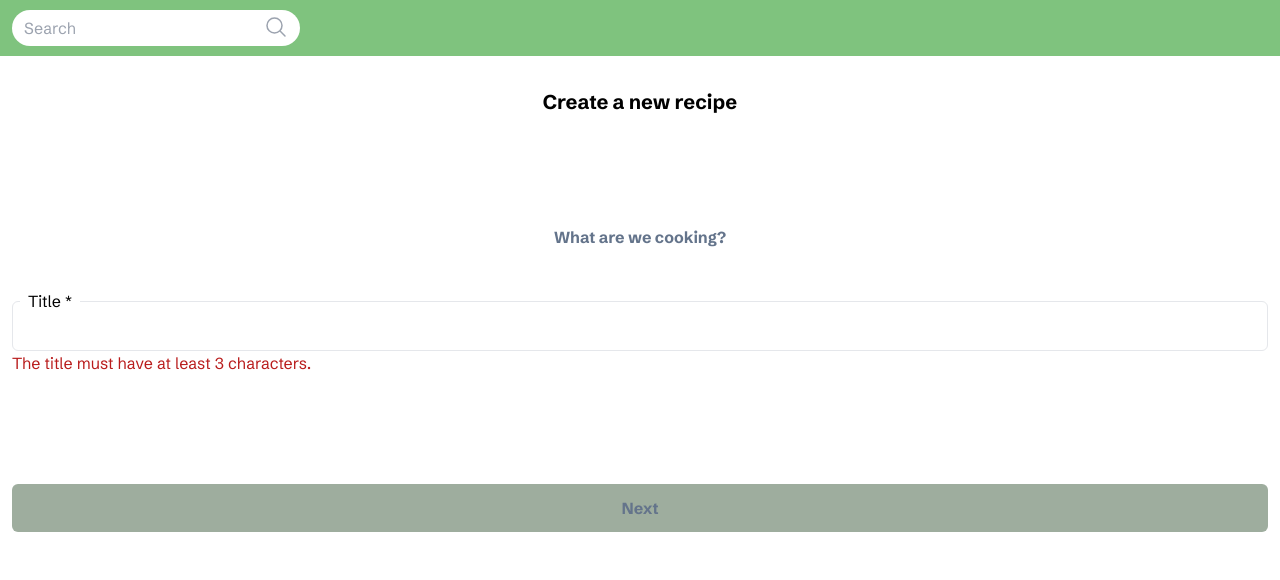
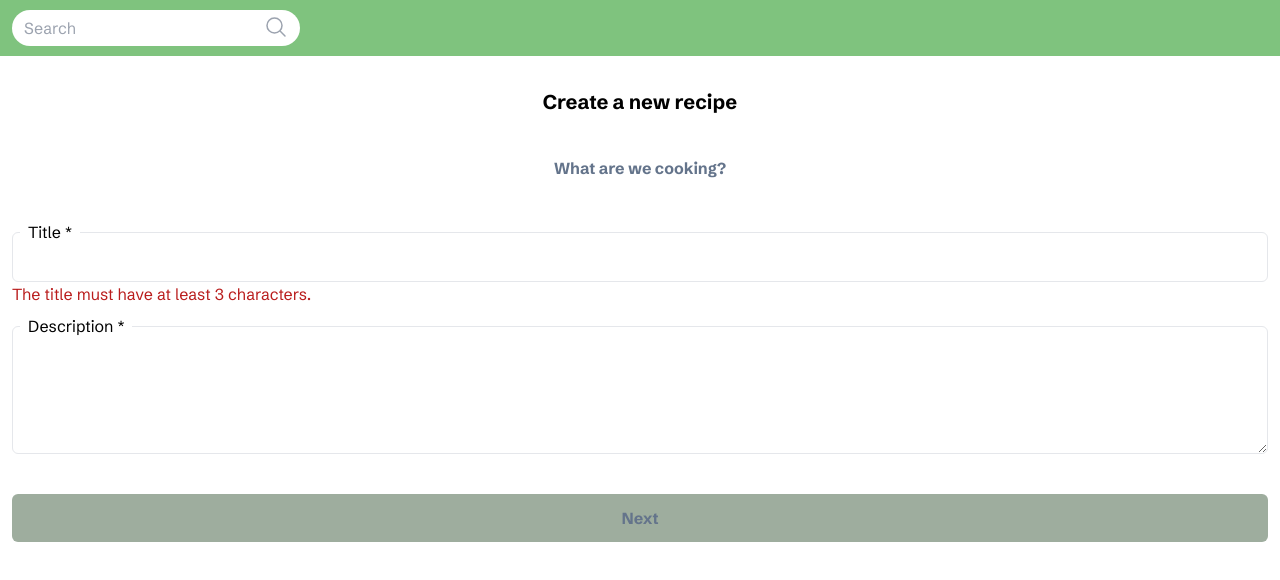
Before and after one commit to joaquincodigo/recipemanager, a Next.js app: page /create-recipe in a window 1280 px wide. Shown: the top 580 px of the page. Built offline with nearby package versions, Linux system fonts and the light colour scheme.

Commit message:
Title and description enable/disable the Next button.

```diff
--- a/app/components/create-recipe/Step1.jsx
+++ b/app/components/create-recipe/Step1.jsx
@@ -13,8 +13,8 @@ export default function Step1({ formData, setFormData, setCanMoveFoward }) {
 
       // Check if the user can continue to the next step
       setCanMoveFoward(
-        isTitleValid(updatedFormData.title)
-        // && isDescriptionValid(updatedFormData.description)
+        isTitleValid(updatedFormData.title) &&
+          isDescriptionValid(updatedFormData.description)
       );
 
       console.log("updated:", updatedFormData);
@@ -48,19 +48,21 @@ export default function Step1({ formData, setFormData, setCanMoveFoward }) {
         {isTitleValid && <p className={styles.errorMessage}>{errors.title}</p>}
       </div>
 
-      {/* <div>
-        Description
-        <TextAreaInput fieldName="Description"
+      <div>
+        {/* Description */}
+        <TextAreaInput
+          fieldName="Description"
           required={true}
-          handleInput={handleDescriptionInput}
-          onBlur={checkDescription}
-          onFocus={() => setDescriptionError(false)}
-          error={descriptionError}
+          onChange={(e) => handleInput(e, "description")}
         />
 
-        Error Message
-        {descriptionError && <p className={styles.errorMessage}>The description must have at least 10 characters.</p>}
-      </div> */}
+        {/* Error Message */}
+        {/* {descriptionError && (
+          <p className={styles.errorMessage}>
+            The description must have at least 10 characters.
+          </p>
+        )} */}
+      </div>
     </>
   );
 }
--- a/app/components/ui/TextAreaInput.jsx
+++ b/app/components/ui/TextAreaInput.jsx
@@ -3,8 +3,7 @@ import React from "react";
 export default function TextAreaInput({
   fieldName,
   required,
-  onBlur,
-  onFocus,
+  onChange,
   error,
 }) {
   const styles = {
@@ -32,8 +31,7 @@ export default function TextAreaInput({
         id={fieldName}
         name={fieldName}
         className={error ? styles.errorTextarea : styles.textarea}
-        onFocus={onFocus}
-        onBlur={onBlur}
+        onChange={onChange}
       ></textarea>
     </div>
   );
```
